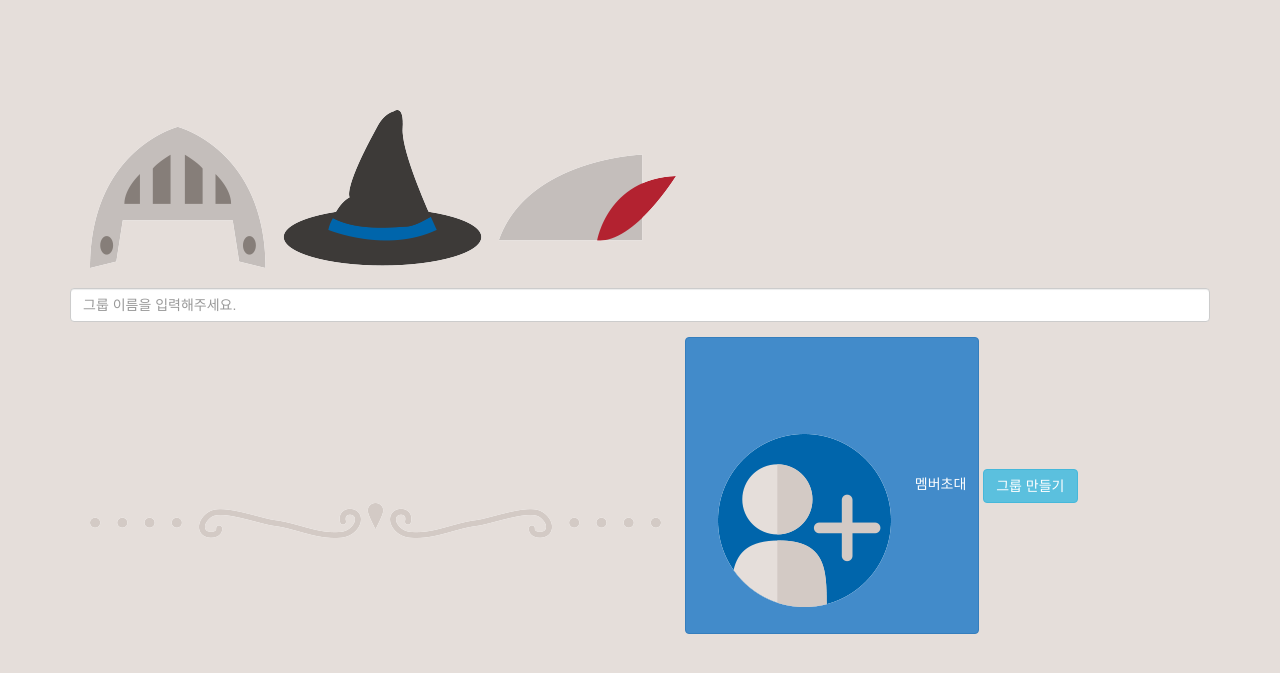
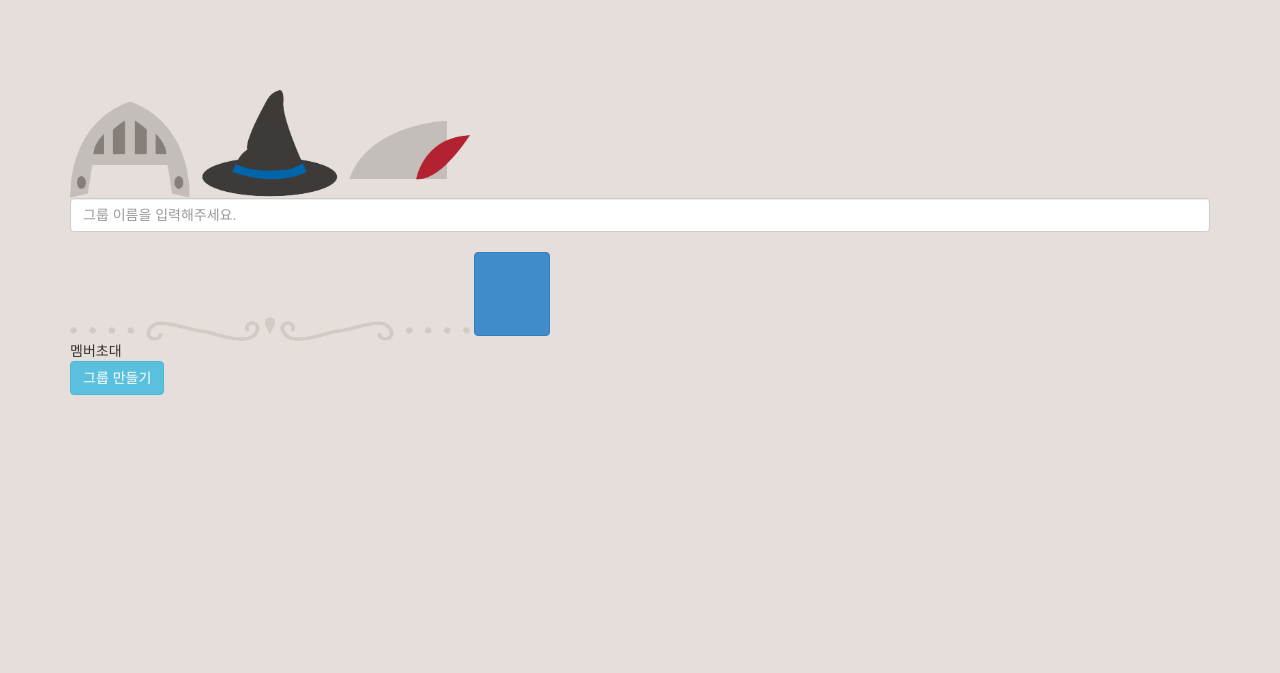
Before and after one commit to Konggazima/Teamplay-Quest, a Flask app: template apps/templates/group/create.html in a window 1280 px wide. Shown: the part 50-723 px from the top of the page. Run offline with Flask 3, Linux system fonts and the light colour scheme; the template is opened without the code that fills it: values that come from a table or form of the project are taken from there, others are empty; the visitor is signed in with stand-in values (Sample User, id 1); parts of the project's set-up code (start-up, migrations or seed data) failed here and were passed over; some libraries are stand-ins or nearby versions.

Commit message:
Group Create Images size update

```diff
--- a/apps/static/css/style.css
+++ b/apps/static/css/style.css
@@ -167,8 +167,15 @@ nav, .navbar, .navbar-default {
     background-size: 200px;
 }
 
+#create img {
+    max-width: 400px;
+    min-width: 50px;
+}
+
 .creategroup-bg {
     padding-top: 70px;
+    max-width: 400px;
+    margin: 0 auto;
 }
 
 .group-item {
--- a/apps/templates/group/create.html
+++ b/apps/templates/group/create.html
@@ -1,6 +1,7 @@
 {% extends "layout.html" %}
 
 {% block contents %}
+<div id="create">
     <div id="whiteboard"></div>
 
     <div id="add-friends-popup">
@@ -35,13 +36,15 @@
 
             <img src="/static/images/creategroup_line.png" class="creategroup-bg" />
             <a href="#" id="add-friends" class="btn btn-primary">
-                <img src="/static/images/creategroup_invite.png" class="creategroup-bg" />
-                멤버초대
+                <img src="/static/images/creategroup_invite.png" class="creategroup-bg" width="50px" height="50px" />
             </a>
-
+            <br />멤버초대
+            <br />
             <button type="submit" class="btn btn-info">그룹 만들기</button>
         </form>
     </div>
+</div>
+
     <script src="{{ url_for('static', filename='js/group_create.js') }}"></script>
 
 {% endblock %}
```
